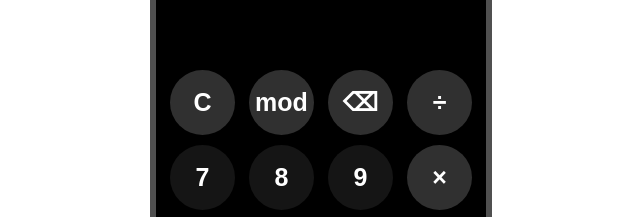
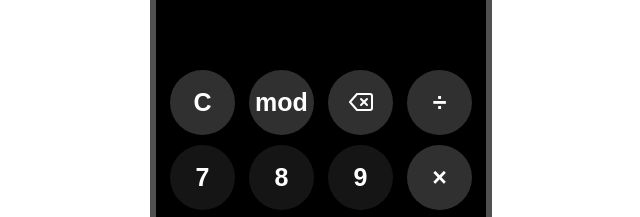
Before and after one commit to dark-prince05/calculator, a plain HTML site: page index.html in a window 1280 px wide. Shown: the part 186-403 px from the top of the page, 319-959 px from the left. Drawn offline with Linux system fonts and the light colour scheme.

Commit message:
Add SVG erase btn image, improve button click functionality, and add pointer on hover

```diff
--- a/index.html
+++ b/index.html
@@ -14,7 +14,9 @@
       <div id="buttons">
         <button id="clear" class="op-btn clear-btn">C</button>
         <button id="%" class="op-btn">mod</button>
-        <button id="erase" class="op-btn erase-btn">&#x232B;</button>
+        <button id="erase" class="op-btn erase-btn">
+          <img src="erase.svg" />
+        </button>
         <button id="/" class="op-btn">&divide;</button>
         <button id="7" class="num-btn">7</button>
         <button id="8" class="num-btn">8</button>
--- a/style.css
+++ b/style.css
@@ -22,16 +22,24 @@ body {
   align-self: end;
   padding: 0px 20px;
 }
+
 #buttons {
   margin: 0;
   padding-top: 50px;
   text-align: center;
 }
 
+button:active {
+  transform: scale(0.9);
+}
 .op-btn,
 .clear-btn,
 .erase-btn {
   background-color: #303030;
+}
+
+img {
+  pointer-events: none;
 }
 
 .op-btn:hover {
@@ -73,5 +81,6 @@ button {
   font-weight: bold;
   width: 65px;
   height: 65px;
+  cursor: pointer;
   margin: 5px;
 }
```
Also changed, not shown: erase.svg (added).
